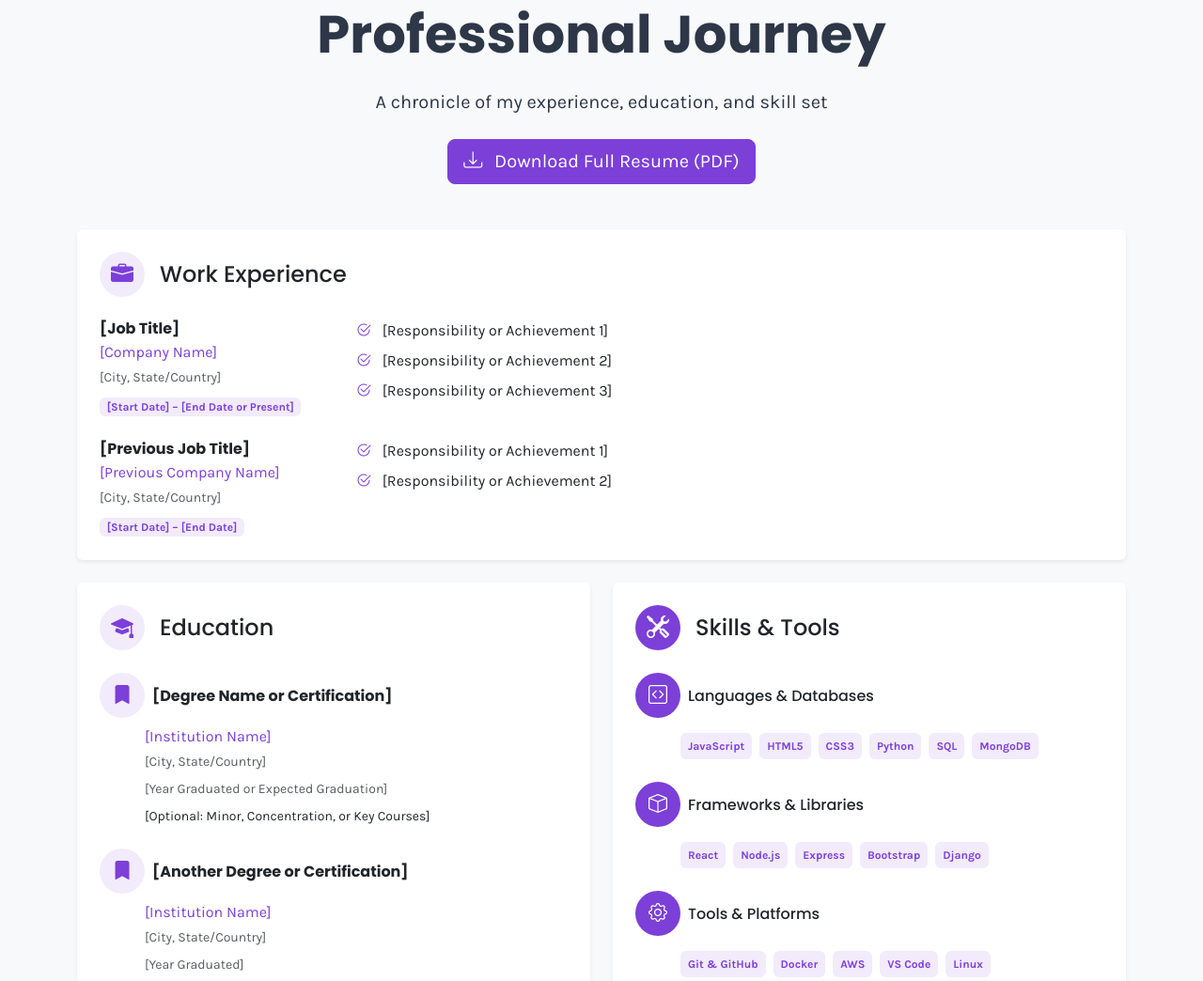
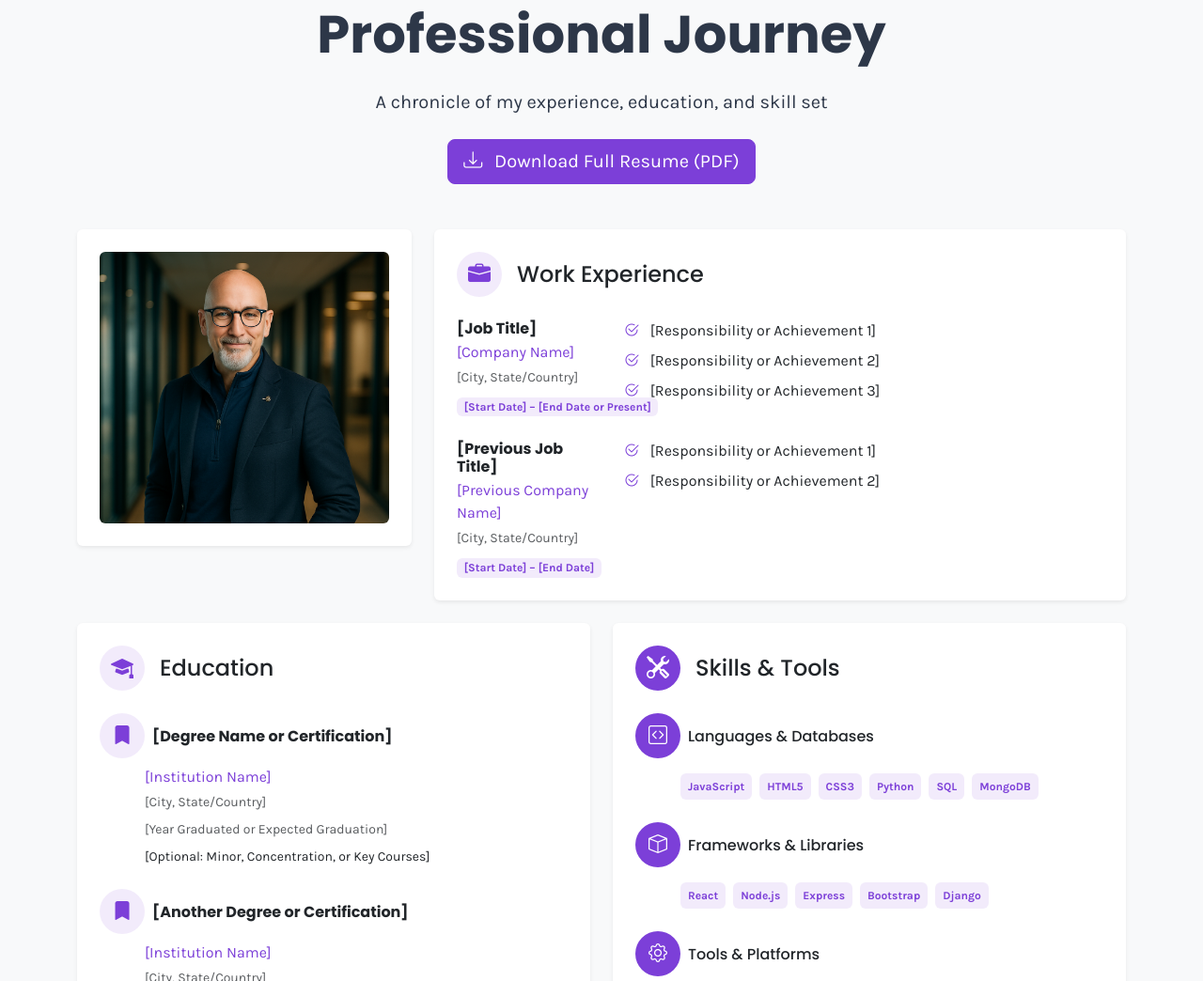
Before and after one commit to nullifieddev/personal-website, a website: page index.html in a window 1280 px wide. Shown: the part 1913-2957 px from the top of the page at 94% size. Drawn offline with nearby package versions, Linux system fonts and the light colour scheme.

Commit message:
Add - Profile photo added onto Professional Journey section.

```diff
--- a/index.html
+++ b/index.html
@@ -268,8 +268,17 @@
                 </div>
 
                 <div class="row justify-content-center g-4">
+                    <!-- Client Image Card -->
+                    <div class="col-md-4">
+                        <div class="card border-0 shadow-sm">
+                            <div class="card-body p-4">
+                                <img src="assets/me-at-client.png" alt="Martin Ferrero-Thompson at Client Site" class="img-fluid rounded">
+                            </div>
+                        </div>
+                    </div>
+
                     <!-- Work Experience Card -->
-                    <div class="col-md-12">
+                    <div class="col-md-8">
                         <div class="card border-0 shadow-sm">
                             <div class="card-body p-4">
                                 <div class="d-flex align-items-center mb-4">
```
